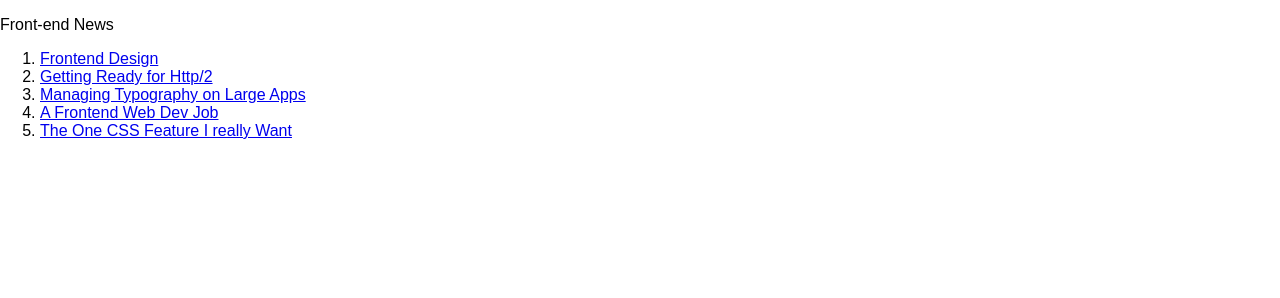
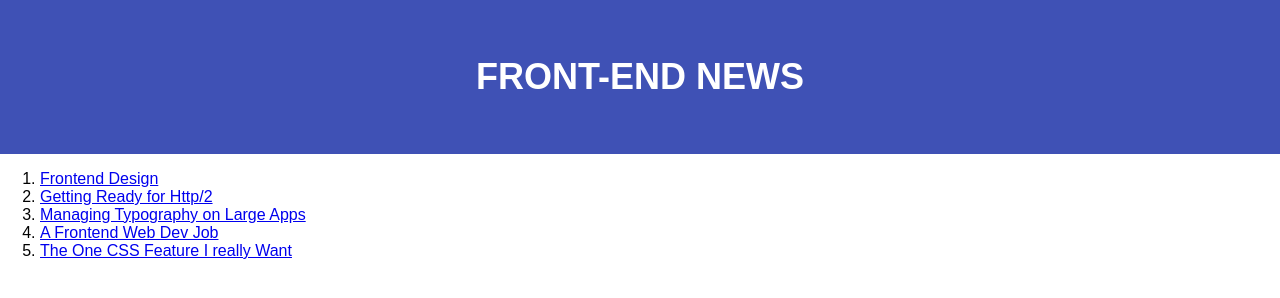
Before and after one commit to m1k3yfoo/FrontEndNews, a plain HTML site: page index.html in a window 1280 px wide. Drawn offline with Linux system fonts and the light colour scheme.

Commit message:
style header

```diff
--- a/index.html
+++ b/index.html
@@ -2,12 +2,13 @@
 <html lang="en">
 <head>
   <meta charset="UTF-8" />
-  <link rel="stylesheet" href="normalize.css">
-  <title>Front-end News</title>
+  <link rel="stylesheet" href="normalize.css" />
+  <link rel="stylesheet" href="main.css" />
+  <title>Front-end News!</title>
 </head>
 <body>
-  <header>
-    <p>Front-end News</p>
+  <header class="header">
+    <p class="logo">Front-end News</p>
   </header>
   <main>
     <ol>
--- a/main.css
+++ b/main.css
@@ -0,0 +1,44 @@
+body {
+
+}
+
+h1, h2, h3, h4, h5, h6 {
+
+}
+
+p {
+
+}
+
+a {
+
+}
+
+ol {
+
+}
+
+ul {
+
+}
+
+/*-----------------------------------------------------
+*   Hero
+-----------------------------------------------------*/
+
+.header {
+  background-color : #3f51b5;
+  padding : 20px 0;
+  color : #ffffff;
+  text-align : center;
+}
+
+/*-----------------------------------------------------
+*   Logo
+-----------------------------------------------------*/
+
+.logo {
+  font-size : 36px;
+  font-weight : bold;
+  text-transform : uppercase;
+}
```
